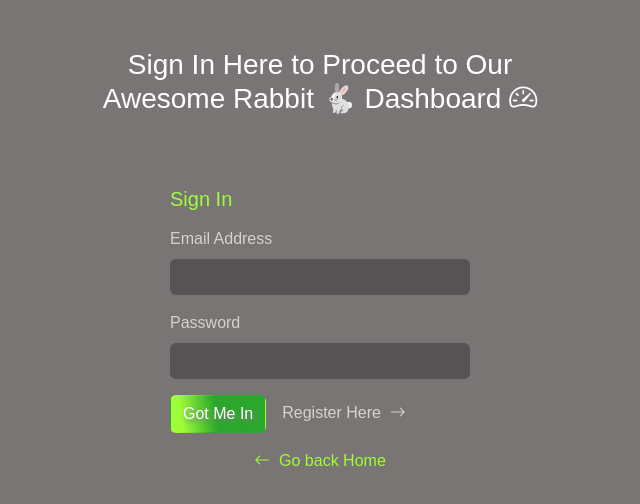
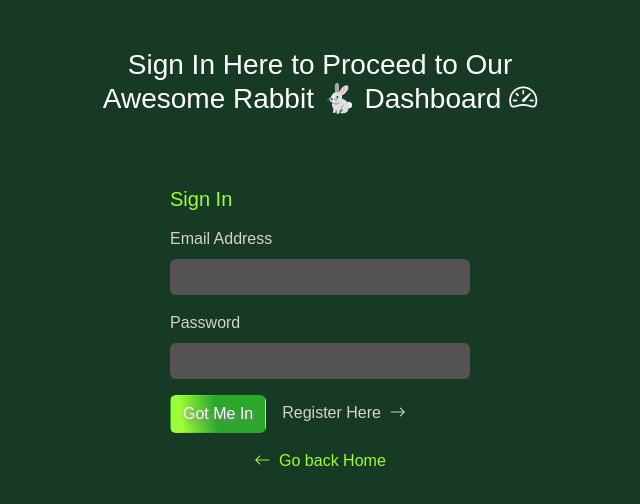
Before and after one commit to Ariyibi-Baseet/Greon, a Vue app: page /login in a window 1280 px wide. Shown: the top 504 px of the page, without its empty margins (320-960 px from the left). Built offline with nearby package versions, Linux system fonts and the light colour scheme; a web font is replaced by a local one.

Commit message:
change the navigations background colors

```diff
--- a/src/views/LoginView.vue
+++ b/src/views/LoginView.vue
@@ -1,4 +1,5 @@
 <template>
+  <div class="sign-in-area">
     <div class="container p-5">
       <div class="row">
         <h3 class="text-white text-center">
@@ -68,6 +69,7 @@
         </div>
       </div>
     </div>
+  </div>
 </template>
 
 <script>
@@ -112,6 +114,11 @@ export default {
   text-decoration: none;
   box-sizing: border-box;
 }
+.sign-in-area {
+  background-color: var(--phthalo-green) !important;
+  background-color: #333;
+  min-height: 100vh;
+}
 .sign-in {
   color: #9efd38;
 }
--- a/src/views/RegisterView.vue
+++ b/src/views/RegisterView.vue
@@ -1,4 +1,5 @@
 <template>
+  <div class="register-area">
     <div class="container p-5">
       <h2 class="text-center text-white">Join Us today to Enjoy Rabbits 🐇 Benefits</h2>
       <div class="row">
@@ -108,6 +109,7 @@
         </div>
       </div>
     </div>
+  </div>
 </template>
 
 <script>
@@ -156,6 +158,11 @@ export default {
   text-decoration: none;
   box-sizing: border-box;
 }
+
+.register-area {
+  background-color: var(--phthalo-green) !important;
+  background-color: #333;
+}
 .register {
   color: #9efd38;
 }
```
Lines whose indentation alone changed are shown as unchanged.
